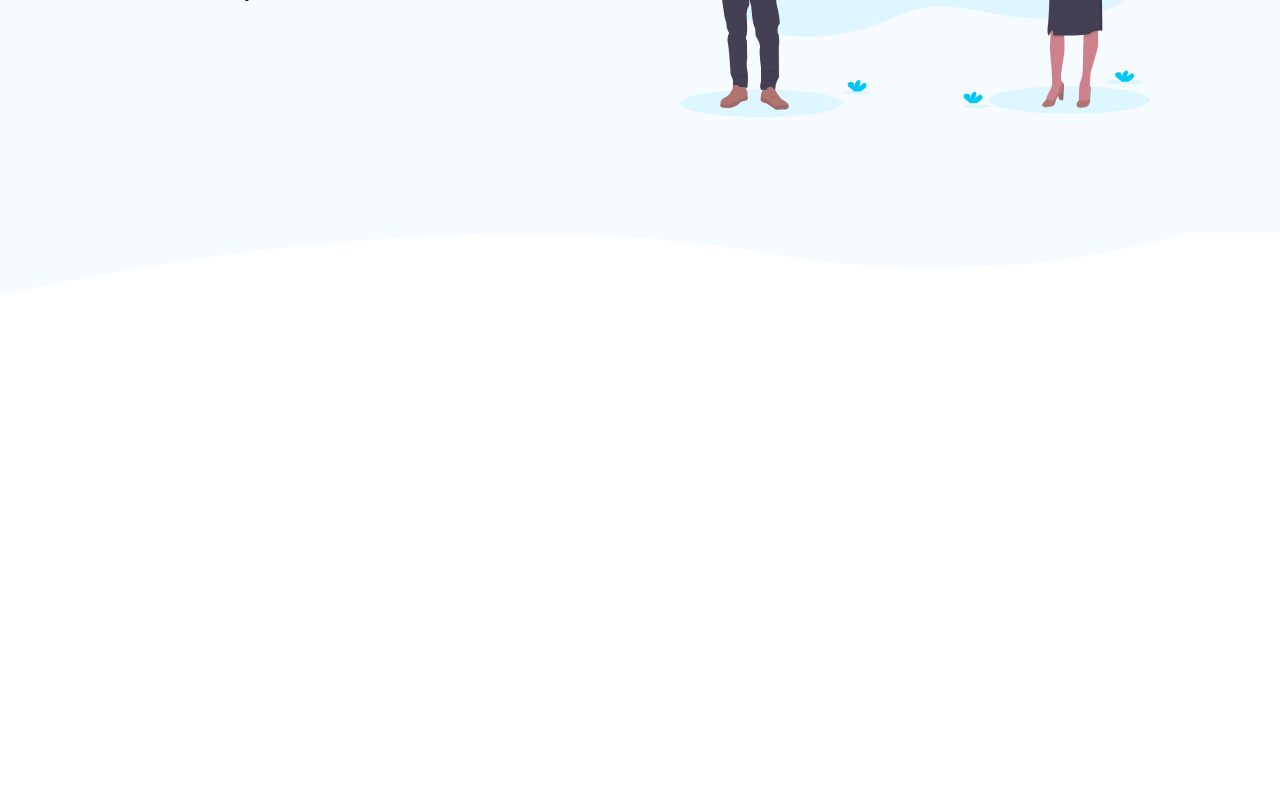
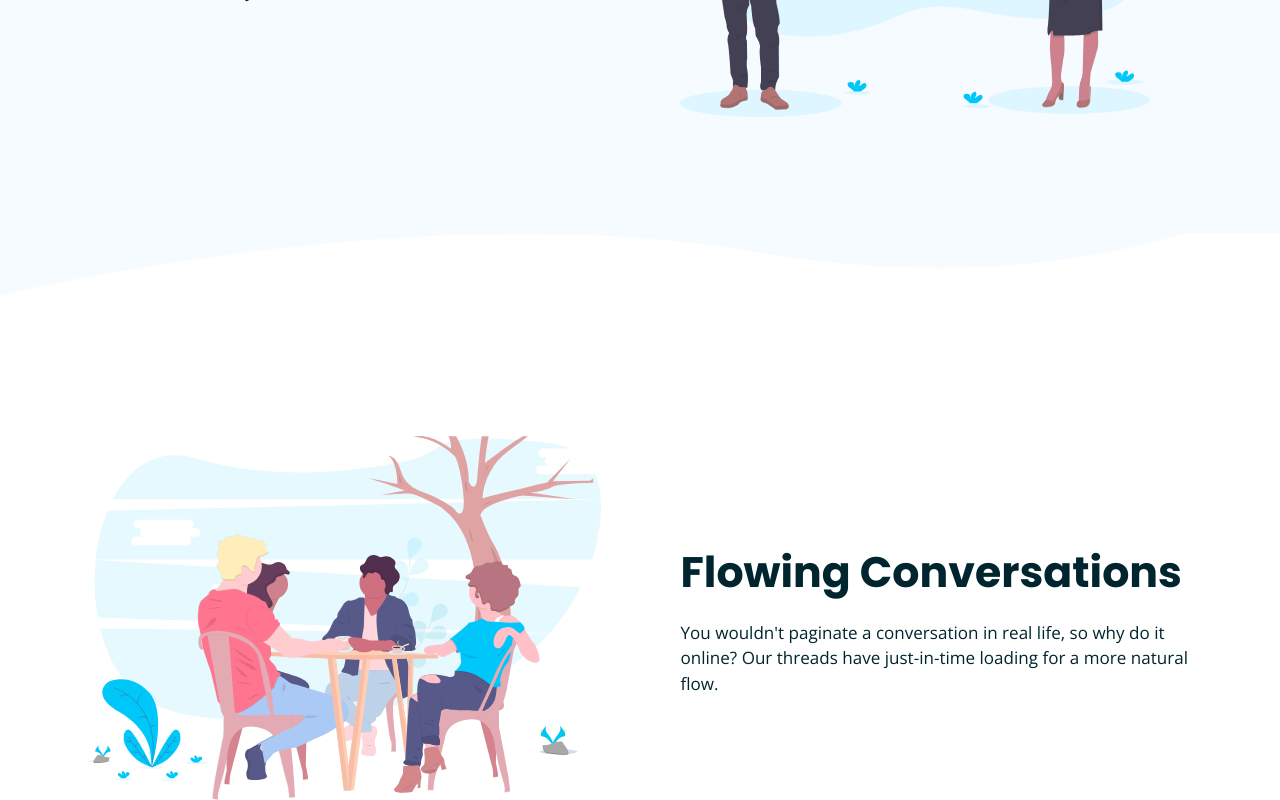
Before and after one commit to 0x41-li/huddle-landing-page-with-curved--sections, a React (Create React App) app: page / in a window 1280 px wide. Shown: the part 2492-3292 px from the top of the page. Before the commit the page ends 2788 px from the top, so only its background shows below. Built offline with nearby package versions, Linux system fonts and the light colour scheme.

Commit message:
Second Section completed

```diff
--- a/src/App.js
+++ b/src/App.js
@@ -4,6 +4,7 @@ import React from "react";
 import Header from "./sections/Header";
 import Hero from "./sections/Hero";
 import FirstSection from "./sections/FirstSection";
+import SecondSection from "./sections/SecondSection";
 
 // scss
 import "./scss/app.scss";
@@ -14,6 +15,7 @@ export default function App() {
       <Header />
       <Hero />
       <FirstSection />
+      <SecondSection />
     </main>
   );
 }
--- /dev/null
+++ b/src/scss/second-section.scss
@@ -0,0 +1,70 @@
+@import "functions";
+
+.second-section {
+  margin-top: 140px;
+
+  padding: 0px 27px 100px 28px;
+
+  @media screen and (min-width: 768px) {
+    padding-left: 80px;
+    padding-right: 80px;
+  }
+
+  @media screen and (min-width: 992px) {
+    padding: 0px 87px 0px 88px;
+  }
+
+  @media screen and (min-width: 1440px) {
+    margin-top: 195px;
+
+    padding: 0px 120px;
+  }
+}
+
+.second-section__row {
+  @media screen and (min-width: 768px) {
+    display: flex;
+    align-items: center;
+    gap: 60px;
+  }
+
+  @media screen and (min-width: 992px) {
+    gap: 80px;
+  }
+
+  @media screen and (min-width: 1440px) {
+    gap: 134px;
+  }
+}
+
+.second-section__image {
+  @media screen and (min-width: 768px) {
+    flex: 0 1 50%;
+  }
+}
+
+.second-section__img {
+  display: block;
+  width: 100%;
+  max-width: pxToVwMobile(265);
+  margin: 0 auto;
+
+  @media screen and (min-width: 1440px) {
+    max-width: 531px;
+    margin: 0;
+  }
+}
+
+.second-section__text {
+  @media screen and (min-width: 768px) {
+    flex: 0 1 50%;
+  }
+}
+
+.second-section__h2 {
+  margin-top: 85px;
+
+  @media screen and (min-width: 768px) {
+    margin-top: 0;
+  }
+}
--- /dev/null
+++ b/src/sections/SecondSection.js
@@ -0,0 +1,29 @@
+import React from "react";
+
+// scss
+import "../scss/second-section.scss";
+
+// illustration
+import illustration from "../assets/images/illustration-flowing-conversation.svg";
+
+export default function SecondSection() {
+  return (
+    <section className="second-section">
+      <div className="second-section__row">
+        <div className="second-section__image">
+          <img src={illustration} alt="" className="second-section__img" />
+        </div>
+        <div className="second-section__text">
+          <h2 className="second-section__h2 section__h2">
+            Flowing Conversations
+          </h2>
+          <p className="second-section__para section__para">
+            You wouldn't paginate a conversation in real life, so why do it
+            online? Our threads have just-in-time loading for a more natural
+            flow.
+          </p>
+        </div>
+      </div>
+    </section>
+  );
+}
```
